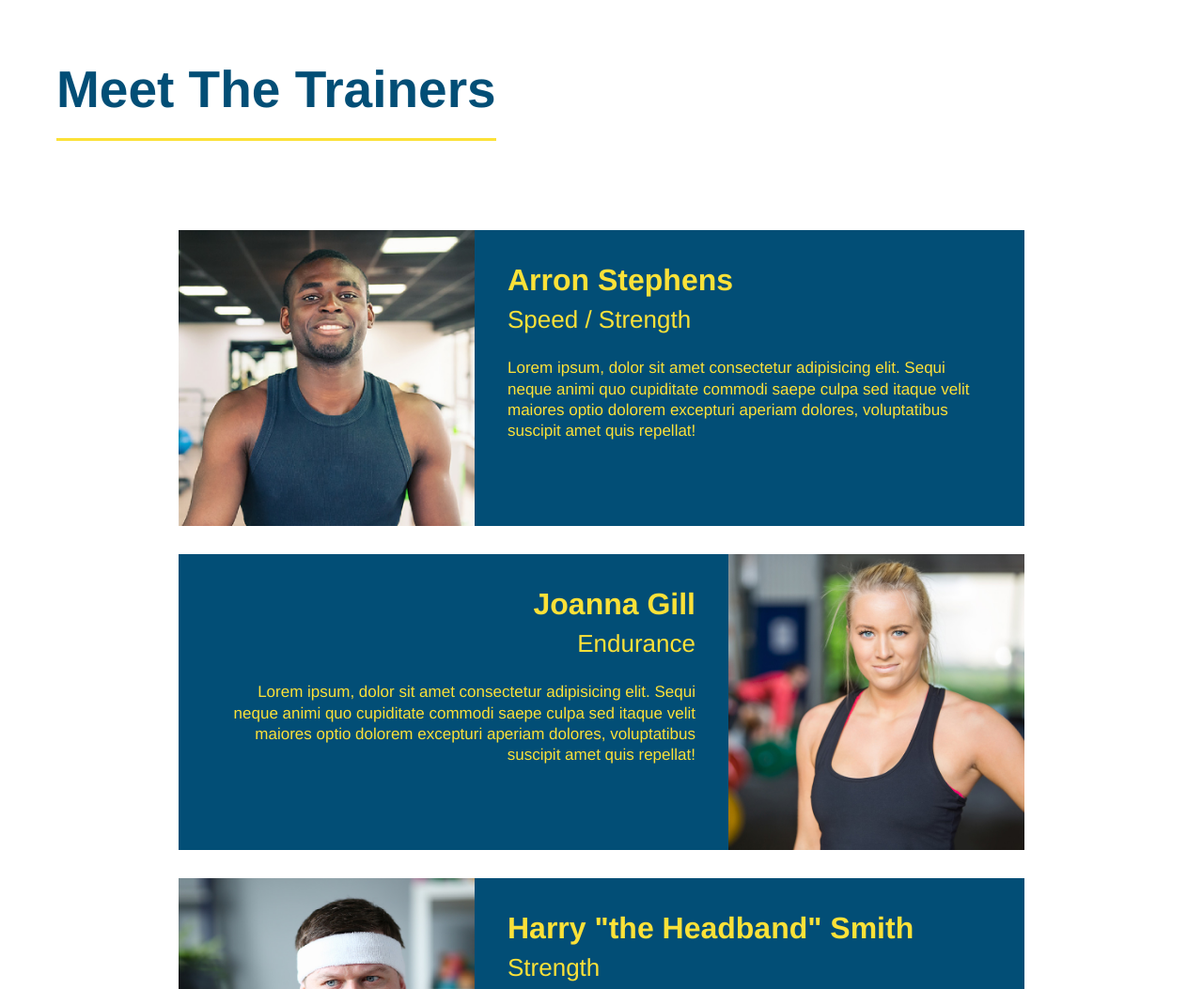
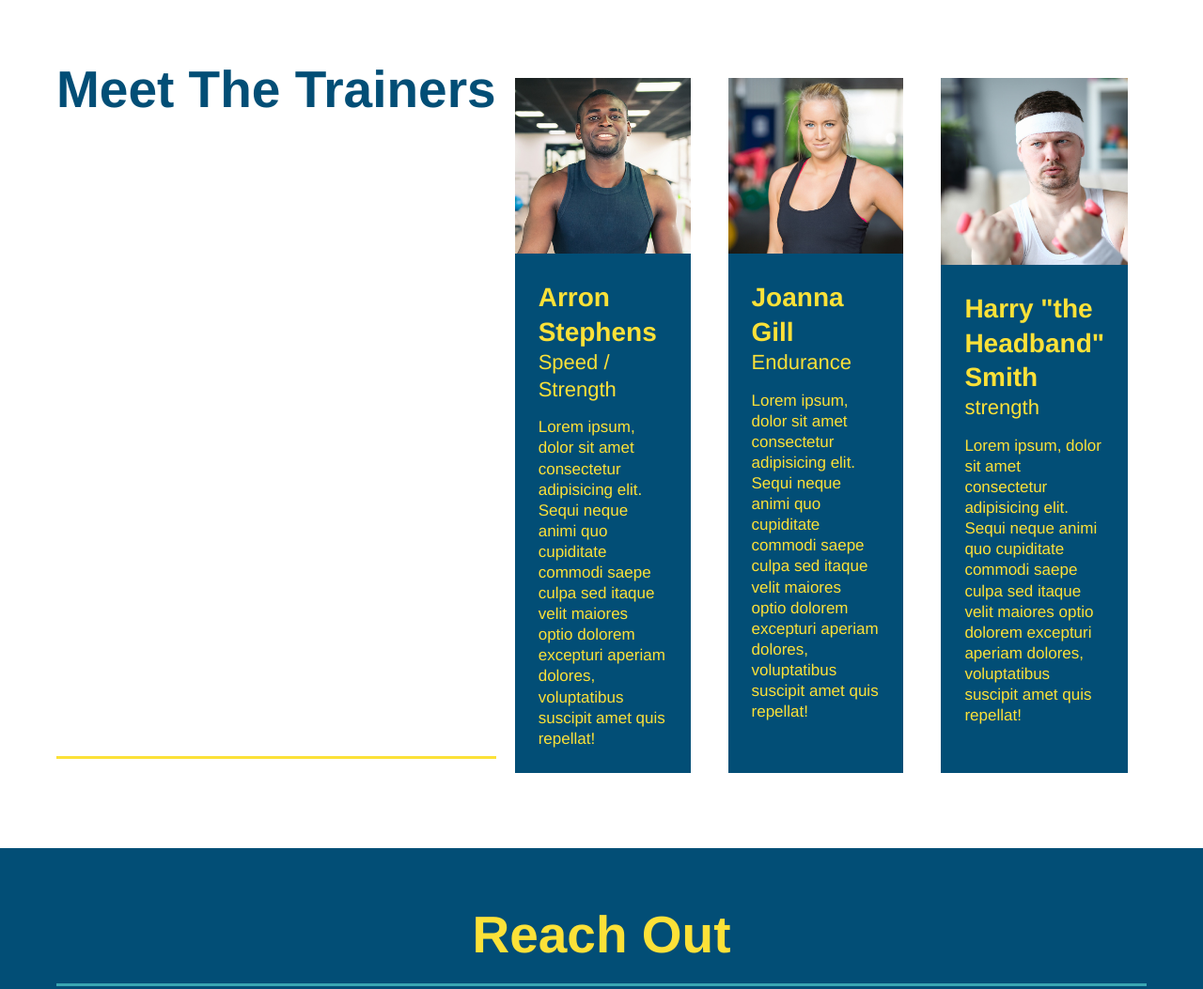
Before and after one commit to adrianMike2/run-buddy, a plain HTML site: page index.html in a window 1280 px wide. Shown: the part 2291-3344 px from the top of the page at 94% size. Drawn offline with Linux system fonts and the light colour scheme.

Commit message:
add flexbox to the trainers

```diff
--- a/assets/css/style.css
+++ b/assets/css/style.css
@@ -247,25 +247,28 @@ section {
   }
 
   .trainers {
-
+  width: 100%;
+  margin: 0 auto;
+  display: flex;
+  flex-wrap: wrap;
+  justify-content: space-around;
 
   }
   .trainer {
-    width: 900px;
-    margin: 0 auto 30px auto;
+
+    margin:  20px;
     background: #024e76;
     color: #fce138;
-    overflow: auto
+    flex: 1
   }
   .trainer img {
-    width: 35%;
-    float: left;
+    width: 100%;
+
   }
 
   .trainer-bio {
-    padding: 35px;
-    float: left;
-    width: 65%;
+    padding: 25px;
+    line-height: 1.3;
   }
   .text-left {
     text-align: left;
@@ -275,14 +278,13 @@ section {
     text-align: right;
   }
   .trainer-bio h3 {
-    font-size: 32px;
-    margin-bottom: 8px;
+    font-size: 28px;
   }
 
   .trainer-bio h4 {
     font-weight: lighter;
-    font-size: 26px;
-    margin-bottom: 25px;
+    font-size: 22px;
+    margin-bottom: 15px;
   }
 
   .trainer-bio p {
--- a/index.html
+++ b/index.html
@@ -133,18 +133,17 @@
 
 <!-- "meet the trainers" section -->
 <!-- Wrap every h2 with a class of "section-title" in this div! -->
+<div>
 <div class="flex-row">
 <section  id="your-trainers" class="trainers">
 
+
   <h2 class="section-title primary-border" >Meet The Trainers</h2>
-</div>
   <article class="trainer">
-
     <img src="./assets/images/trainer-1.jpg" alt="Arron Stephens in his workout clothes, ready to pump iron" />
-
-  <div class="trainer-bio text-left">
-    <h3>Arron Stephens</h3>
-    <h4>Speed / Strength</h4>
+    <div class="trainer-bio">
+      <h3 class="trainer-name">Arron Stephens</h3>
+      <h4 class="trainer-role">Speed / Strength</h4>
       <p>
         Lorem ipsum, dolor sit amet consectetur adipisicing elit. Sequi neque animi quo cupiditate commodi saepe culpa sed
         itaque velit maiores optio dolorem excepturi aperiam dolores, voluptatibus suscipit amet quis repellat!
@@ -154,27 +153,28 @@
 
 <!-- second trainer bio -->
 <article class="trainer">
-  <div class="trainer-bio text-right">
-    <h3>Joanna Gill</h3>
-    <h4>Endurance</h4>
+  <img src="./assets/images/trainer-2.jpg" alt="Joanna Gill cooling off after a workout" />
+  <div class="trainer-bio">
+    <h3 class="trainer-name">Joanna Gill</h3>
+    <h4 class="trainer-role">Endurance</h4>
     <p>
       Lorem ipsum, dolor sit amet consectetur adipisicing elit. Sequi neque animi quo cupiditate commodi saepe culpa sed
       itaque velit maiores optio dolorem excepturi aperiam dolores, voluptatibus suscipit amet quis repellat!
     </p>
   </div>
-  <img src="./assets/images/trainer-2.jpg" alt="Joanna Gill cooling off after a workout" />
 </article>
 
 <!-- third trainer bio -->
 <article class="trainer">
   <img src="./assets/images/trainer-3.jpg" alt="Harry Smith wearing a headband and lifting comically small pink weights" />
-  <div class="trainer-bio text-left">
-    <h3>Harry "the Headband" Smith</h3>
-    <h4>Strength</h4>
+  <div class="trainer-bio">
+    <h3 class="trainer-name">Harry "the Headband" Smith</h3>
+    <h4 class="trainer-role">strength</h4>
     <p>
       Lorem ipsum, dolor sit amet consectetur adipisicing elit. Sequi neque animi quo cupiditate commodi saepe culpa sed
       itaque velit maiores optio dolorem excepturi aperiam dolores, voluptatibus suscipit amet quis repellat!
     </p>
+  </div>
 </div>
 </article>
 </section>
```
Lines whose indentation alone changed are shown as unchanged.
